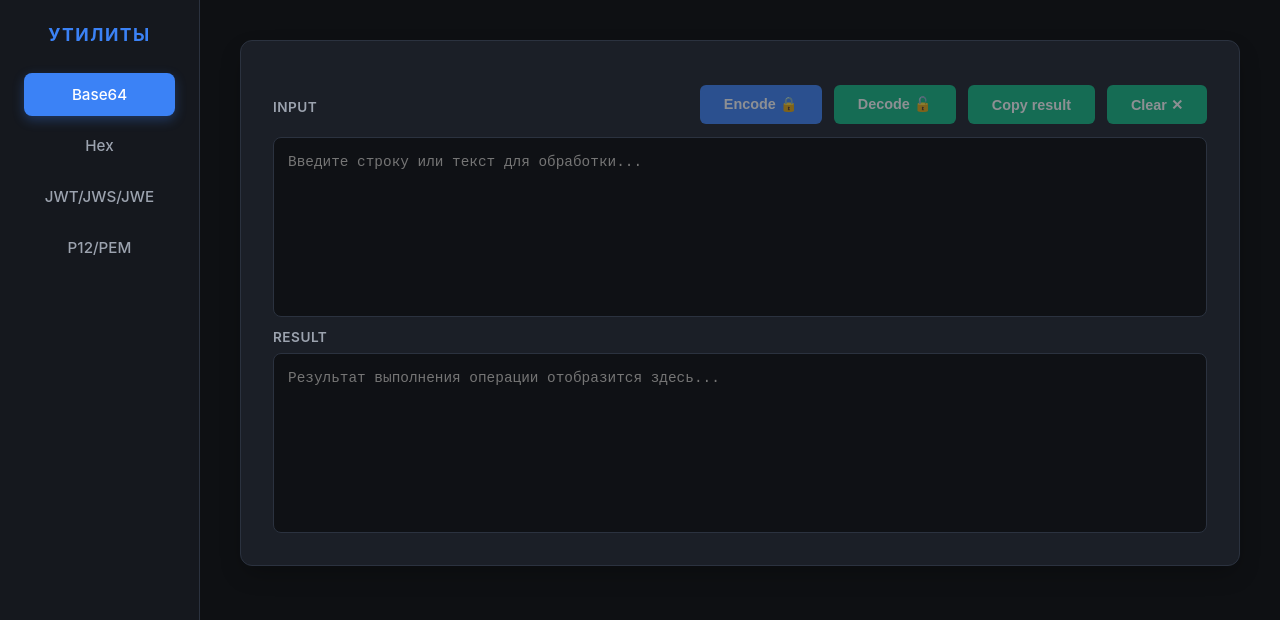
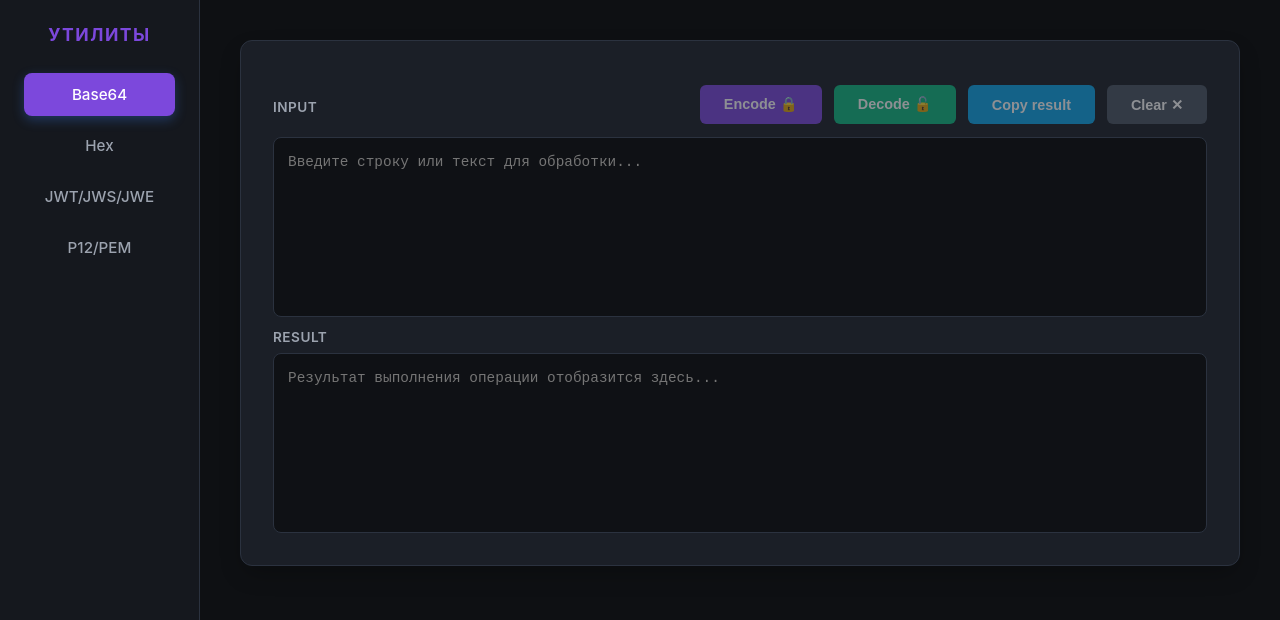
Before and after one commit to FisanovE/Dev-ToolKit, a React (Vite) app in the folder frontend/: page / in a window 1280 px wide. Shown: the top 620 px of the page. Built offline with nearby package versions, Linux system fonts and the light colour scheme.

Commit message:
Поправлены кнопки, файл .gitignore, конфиг

```diff
--- a/frontend/src/App.css
+++ b/frontend/src/App.css
@@ -8,17 +8,24 @@
   --text-main: #f3f4f6;
   --text-muted: #9ca3af;
 
-  --primary: #3b82f6;
-  --primary-hover: #2563eb;
+  --primary: #7c48dc;
+  --primary-hover: color-mix(in srgb, var(--primary), black 20%);
+  --secondary: #4b5563;
+  --secondary-hover: color-mix(in srgb, var(--secondary), black 20%);
+  --info: #0ea5e9;
+  --info-hover: color-mix(in srgb, var(--info), black 20%);
   --success: #10b981;
-  --success-hover: #059669;
+  --success-hover: color-mix(in srgb, var(--success), black 20%);
+  --danger: #d8625a;
+  --danger-hover: color-mix(in srgb, var(--danger), black 20%);
   --accent: #8b5cf6;
 }
 
 body {
   margin: 0;
   padding: 0;
-  font-family: -apple-system, BlinkMacSystemFont, 'Segoe UI', Roboto, sans-serif;
+  font-family:
+    -apple-system, BlinkMacSystemFont, "Segoe UI", Roboto, sans-serif;
   background-color: var(--bg-app);
   color: var(--text-main);
   -webkit-font-smoothing: antialiased;
@@ -149,7 +156,6 @@ body {
   gap: 12px;
 }
 
-
 .form-group label {
   font-size: 0.85rem;
   font-weight: 600;
@@ -168,7 +174,7 @@ textarea {
   padding: 14px;
   box-sizing: border-box;
   resize: none;
-  font-family: 'Fira Code', 'Courier New', Courier, monospace;
+  font-family: "Fira Code", "Courier New", Courier, monospace;
   font-size: 0.9rem;
   line-height: 1.5;
   transition: border-color 0.15s ease;
@@ -204,13 +210,28 @@ textarea:focus {
   background-color: var(--primary);
   color: white;
 }
-.btn.primary:hover { background-color: var(--primary-hover); }
+.btn.primary:hover {
+  background-color: var(--primary-hover);
+}
+.btn.secondary {
+  background-color: var(--secondary);
+  color: white;
+}
+.btn.secondary:hover { background-color: var(--secondary-hover); }
+
+.btn.info {
+  background-color: var(--info);
+  color: white;
+}
+.btn.info:hover { background-color: var(--info-hover); }
 
 .btn.success {
   background-color: var(--success);
   color: white;
 }
-.btn.success:hover { background-color: var(--success-hover); }
+.btn.success:hover {
+  background-color: var(--success-hover);
+}
 
 .btn.text-btn {
   background: transparent;
@@ -232,8 +253,13 @@ textarea:focus {
   text-align: center;
   max-width: 900px;
 }
-.stub-card h2 { color: var(--accent); margin-bottom: 8px; }
-.stub-card p { color: var(--text-muted); }
+.stub-card h2 {
+  color: var(--accent);
+  margin-bottom: 8px;
+}
+.stub-card p {
+  color: var(--text-muted);
+}
 
 .custom-input {
   background-color: var(--bg-input);
--- a/frontend/src/components/Base64Module.tsx
+++ b/frontend/src/components/Base64Module.tsx
@@ -4,7 +4,7 @@ import { Encode, Decode } from "../../wailsjs/go/services/Base64Service";
 export const Base64Module: React.FC = () => {
   const [input, setInput] = useState("");
   const [output, setOutput] = useState("");
-  const [copyStatus, setCopyStatus] = useState("Copy");
+  const [copyStatus, setCopyStatus] = useState("Copy result");
 
   const handleEncode = async () => {
     if (!input.trim()) return;
@@ -68,15 +68,15 @@ export const Base64Module: React.FC = () => {
             </button>
             <button
               onClick={handleCopyToClipboard}
-              className="btn success"
+              className={copyStatus === "Copied! ✓" ? "btn success" : "btn info"}
               disabled={!input.trim()}
               style={{ opacity: input.trim() ? 1 : 0.5 }}
             >
-              Copy result
+              {copyStatus}
             </button>
             <button
               onClick={handleClear}
-              className="btn success"
+              className="btn secondary"
               disabled={!input.trim()}
               style={{ opacity: input.trim() ? 1 : 0.5 }}
             >
--- a/frontend/src/components/HexModule.tsx
+++ b/frontend/src/components/HexModule.tsx
@@ -4,7 +4,7 @@ import { Encode, Decode } from "../../wailsjs/go/services/HexService";
 export const HexModule: React.FC = () => {
   const [input, setInput] = useState("");
   const [output, setOutput] = useState("");
-  const [copyStatus, setCopyStatus] = useState("Copy");
+  const [copyStatus, setCopyStatus] = useState("Copy result");
 
   const formatHexWithSpaces = (hexStr: string): string => {
     return hexStr.match(/.{1,2}/g)?.join(" ") || hexStr;
@@ -76,7 +76,7 @@ export const HexModule: React.FC = () => {
             </button>
             <button
               onClick={handleEncodeWithSpaces}
-              className="btn primary"
+              className="btn secondary"
               disabled={!input.trim()}
               style={{ opacity: input.trim() ? 1 : 0.5 }}
             >
@@ -92,7 +92,7 @@ export const HexModule: React.FC = () => {
             </button>
             <button
               onClick={handleCopyToClipboard}
-              className="btn success"
+              className= {copyStatus === "Copied! ✓" ? "btn success" : "btn info"}
               disabled={!output.trim()}
               style={{ opacity: input.trim() ? 1 : 0.5 }}
             >
@@ -100,7 +100,7 @@ export const HexModule: React.FC = () => {
             </button>
             <button
               onClick={handleClear}
-              className="btn success"
+              className="btn secondary"
               disabled={!input.trim()}
               style={{ opacity: input.trim() ? 1 : 0.5 }}
             >
--- a/frontend/tsconfig.json
+++ b/frontend/tsconfig.json
@@ -15,6 +15,7 @@
     "forceConsistentCasingInFileNames": true,
     "module": "ESNext",
     "moduleResolution": "bundler",
+    "moduleDetection": "force",
     "resolveJsonModule": true,
     "isolatedModules": true,
     "noEmit": true,
```
Also changed, not shown: 1 other file (tests, documents, lock files or other folders).
